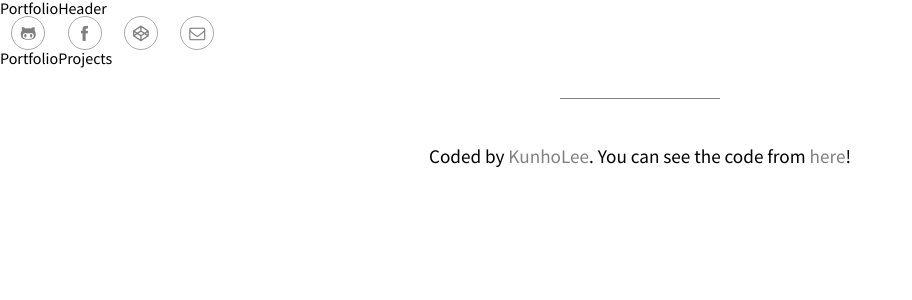
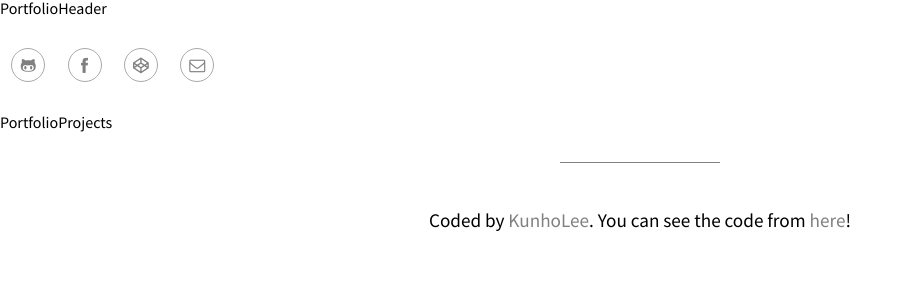
Before and after one commit to daengdaengLee/portfolio, a Vue app: page / in a window 1280 px wide. Shown: the top 300 px of the page, without its empty margins (0-912 px from the left). Built offline with nearby package versions, Linux system fonts and the light colour scheme; the HTML template or start-up script is replaced by a standard one.

Commit message:
sns contacts 디자인 변경

```diff
--- a/src/components/PortfolioContacts.vue
+++ b/src/components/PortfolioContacts.vue
@@ -32,6 +32,9 @@ export default {
 </script>
 
 <style scoped>
+.Icons {
+  margin: 2rem 0 2rem 0;
+}
 .Icons li {
   display: inline-block;
   border: 1px solid darkgray;
```
